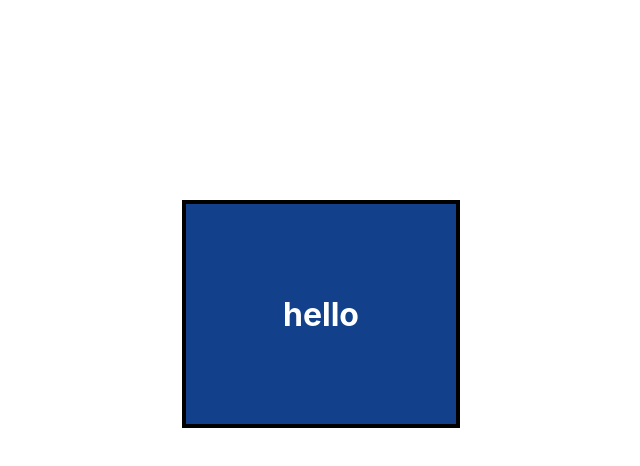
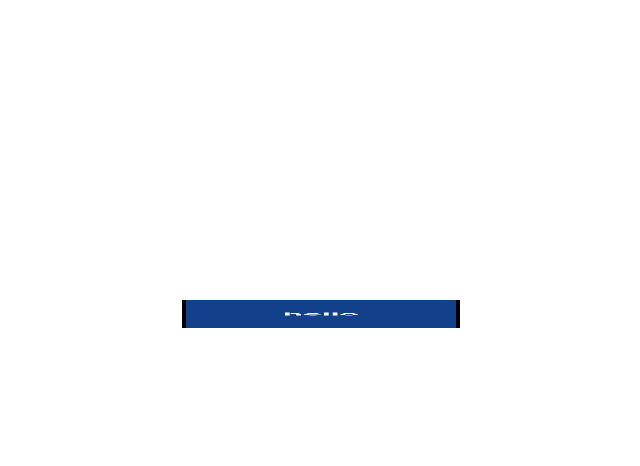
Before and after one commit to barbaroreyes/transform, a React (Create React App) app: page / in a window 1280 px wide. In both pictures the pointer is over the element 640 px from the left and 314 px from the top of the page. Shown: the top 466 px of the page, without its empty margins (319-959 px from the left). Built offline with nearby package versions, Linux system fonts and the light colour scheme.

Commit message:
rotate3d

```diff
--- a/src/App.css
+++ b/src/App.css
@@ -24,7 +24,7 @@
 .trans:hover{
   cursor: pointer;
   transition: all 2s linear;
-  transform: rotateY(360deg)
+  transform: rotatex(.23turn)
 }
 
 /* .App-logo {
```
